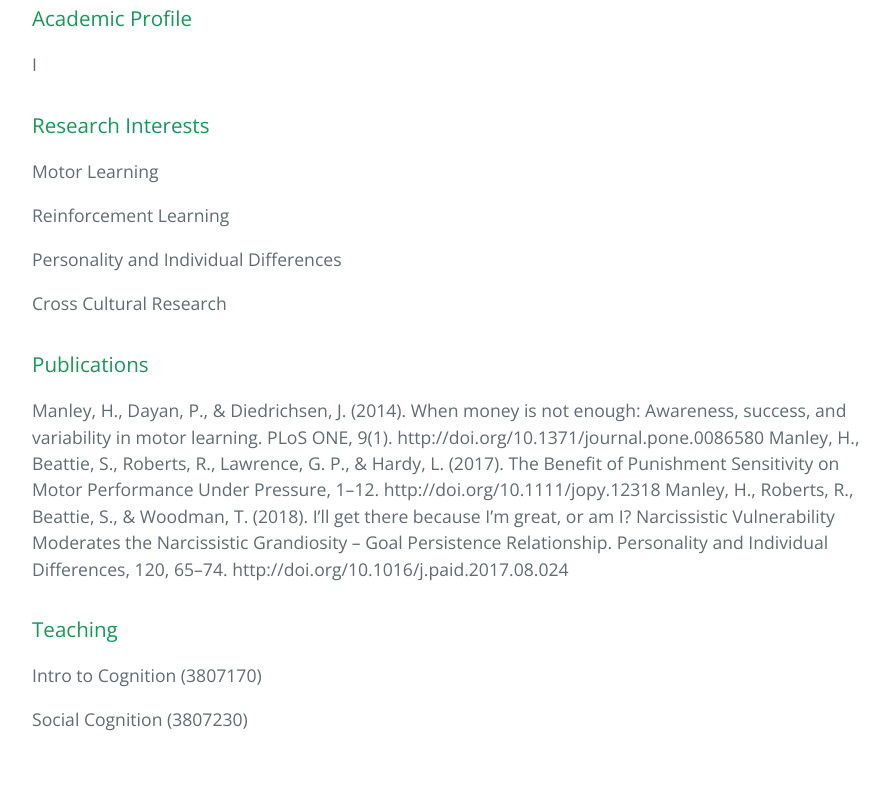
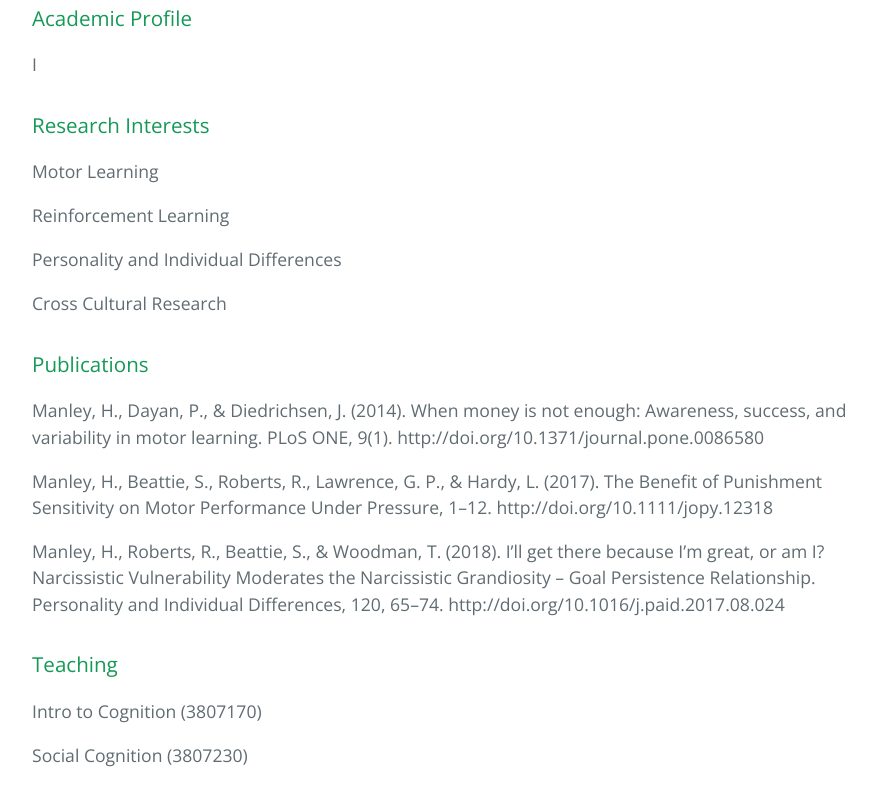
Before and after one commit to harrymanley/harrymanley.github.io, a plain HTML site: page index.html in a window 1280 px wide. Shown: the part 373-1178 px from the top of the page, without its empty margins (192-1081 px from the left). Before the commit the page ends 1155 px from the top, so only its background shows below. Drawn offline with nearby package versions, Linux system fonts and the light colour scheme.

Commit message:
Update index.html

```diff
--- a/index.html
+++ b/index.html
@@ -35,11 +35,12 @@ o<!DOCTYPE html>
 <h3>
 <a id="Publications" class="anchor" href="#Publications" aria-hidden="true"><span aria-hidden="true" class="octicon octicon-link"></span></a>Publications</h3>
 
-<p> Manley, H., Dayan, P., & Diedrichsen, J. (2014). When money is not enough: Awareness, success, and variability in motor learning. PLoS ONE, 9(1). http://doi.org/10.1371/journal.pone.0086580
-  Manley, H., Beattie, S., Roberts, R., Lawrence, G. P., & Hardy, L. (2017). The Benefit of Punishment Sensitivity on Motor Performance Under Pressure, 1–12. http://doi.org/10.1111/jopy.12318
+<p> Manley, H., Dayan, P., & Diedrichsen, J. (2014). When money is not enough: Awareness, success, and variability in motor learning. PLoS ONE, 9(1). http://doi.org/10.1371/journal.pone.0086580 </p>
 
-Manley, H., Roberts, R., Beattie, S., & Woodman, T. (2018). I’ll get there because I’m great, or am I? Narcissistic Vulnerability Moderates the Narcissistic Grandiosity – Goal Persistence Relationship. Personality and Individual Differences, 120, 65–74. http://doi.org/10.1016/j.paid.2017.08.024
-</p>
+<p> Manley, H., Beattie, S., Roberts, R., Lawrence, G. P., & Hardy, L. (2017). The Benefit of Punishment Sensitivity on Motor Performance Under Pressure, 1–12. http://doi.org/10.1111/jopy.12318 </p>
+
+<p> Manley, H., Roberts, R., Beattie, S., & Woodman, T. (2018). I’ll get there because I’m great, or am I? Narcissistic Vulnerability Moderates the Narcissistic Grandiosity – Goal Persistence Relationship. Personality and Individual Differences, 120, 65–74. http://doi.org/10.1016/j.paid.2017.08.024 </p>
+
 
 <h3>
 <a id="Teaching" class="anchor" href="#Teaching" aria-hidden="true"><span aria-hidden="true" class="octicon octicon-link"></span></a>Teaching</h3>
```
